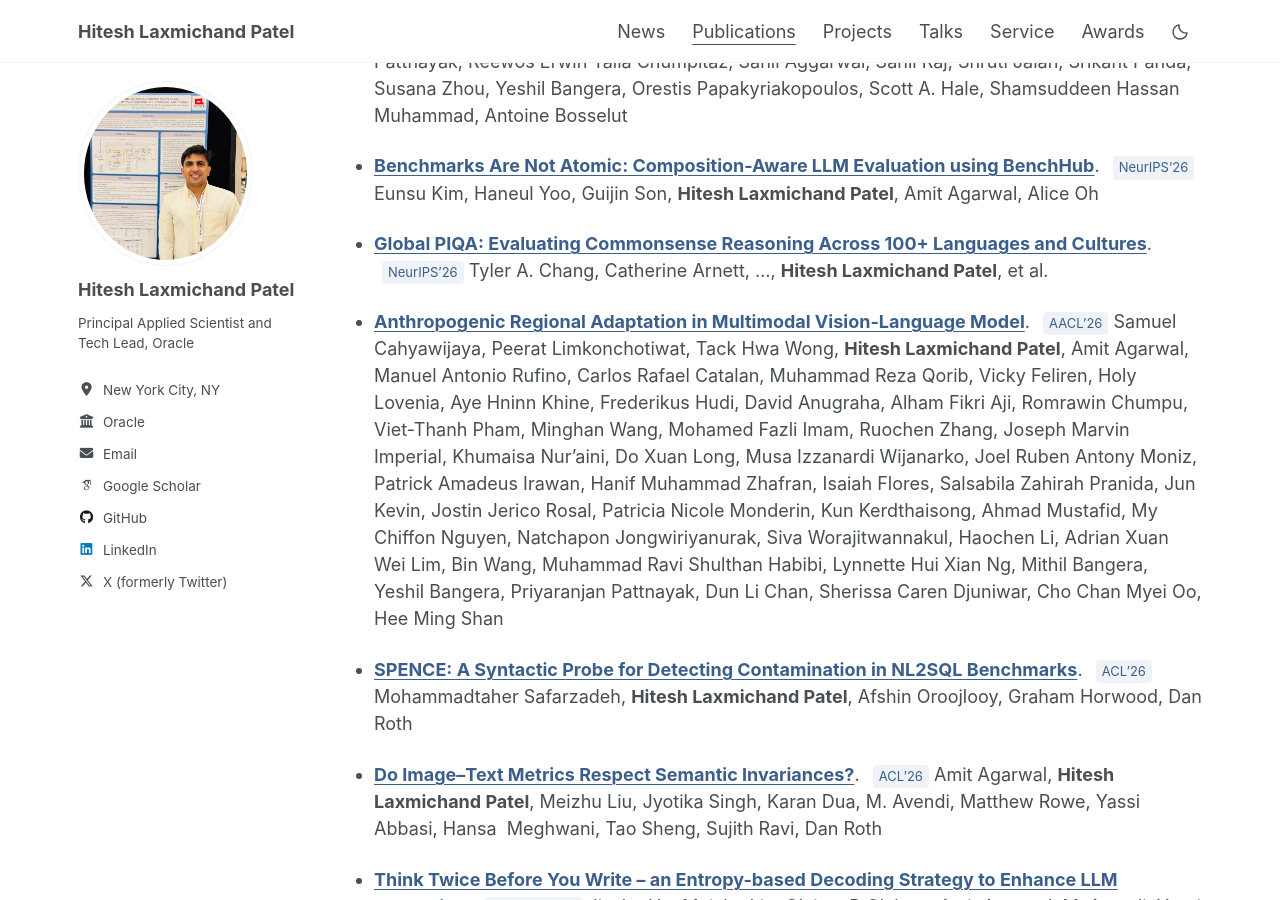
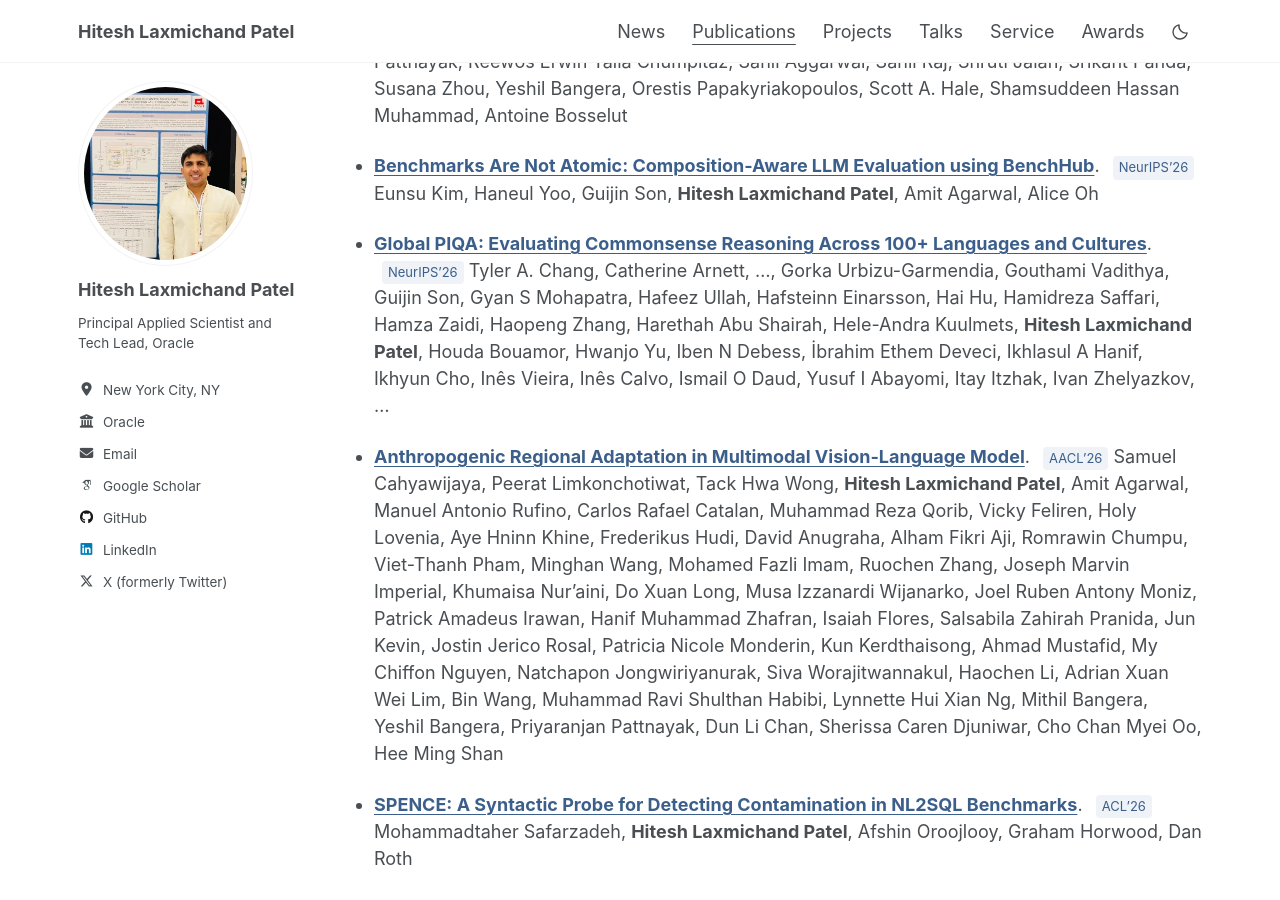
Before and after one commit to HITESHLPATEL/hiteshlpatel.github.io, a Jekyll site: the page built from _pages/publications.md, in a window 1280 px wide and 900 px high, scrolled down 1762 px. Built offline with Jekyll 4.4.1, drawn with Linux system fonts in a browser that asks for light colours.

Commit message:
Expand Global PIQA author excerpt around Hitesh

```diff
--- a/_pages/publications.md
+++ b/_pages/publications.md
@@ -59,7 +59,7 @@ Angelika Romanou, María Grandury, Clara Meister, Negar Foroutan, Jabez Magomere
 
 - **[Global PIQA: Evaluating Commonsense Reasoning Across 100+ Languages and Cultures](https://neurips.cc/virtual/2026/poster/139393)**.
 <span class="venue-badge">NeurIPS'26</span>
-Tyler A. Chang, Catherine Arnett, …, **Hitesh Laxmichand Patel**, et al.
+Tyler A. Chang, Catherine Arnett, …, Gorka Urbizu-Garmendia, Gouthami Vadithya, Guijin Son, Gyan S Mohapatra, Hafeez Ullah, Hafsteinn Einarsson, Hai Hu, Hamidreza Saffari, Hamza Zaidi, Haopeng Zhang, Harethah Abu Shairah, Hele-Andra Kuulmets, **Hitesh Laxmichand Patel**, Houda Bouamor, Hwanjo Yu, Iben N Debess, İbrahim Ethem Deveci, Ikhlasul A Hanif, Ikhyun Cho, Inês Vieira, Inês Calvo, Ismail O Daud, Yusuf I Abayomi, Itay Itzhak, Ivan Zhelyazkov, …
 
 - **[Anthropogenic Regional Adaptation in Multimodal Vision-Language Model](https://arxiv.org/abs/2604.11490)**.
 <span class="venue-badge">AACL'26</span>
```
